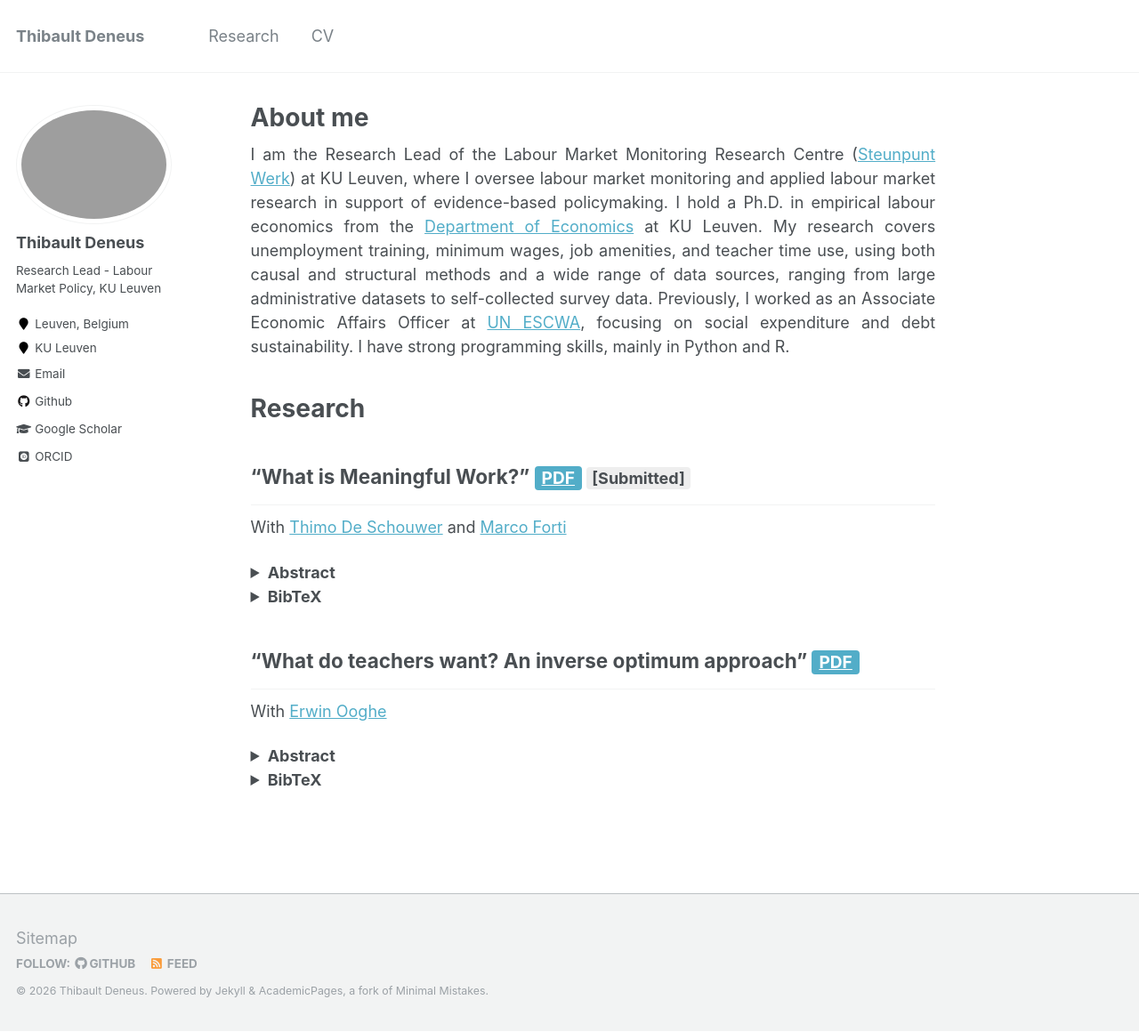
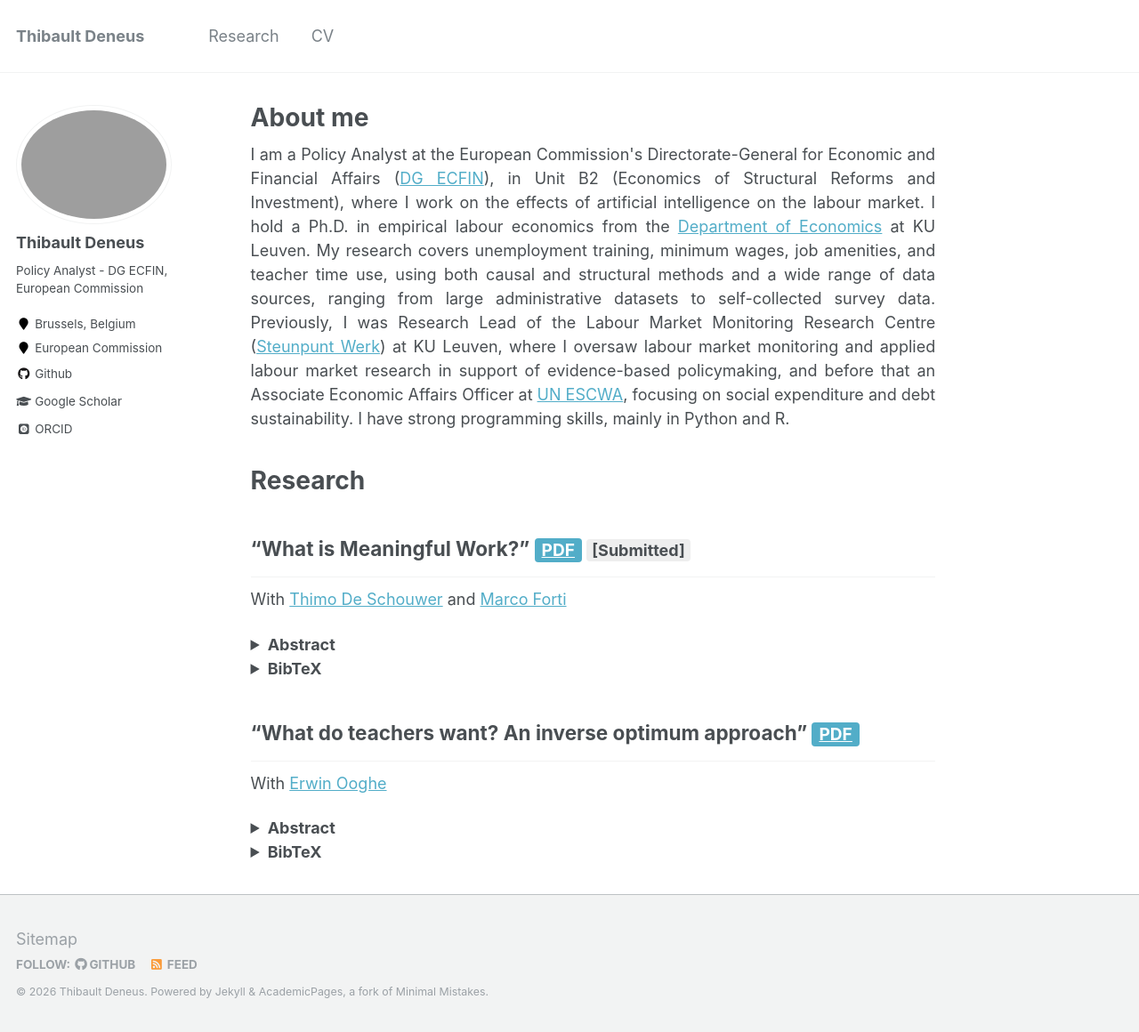
Before and after one commit to ThibaultDeneus/thibaultdeneus.github.io, a Jekyll site: the page built from _pages/about.md, in a window 1280 px wide and 1160 px high. Shown: the whole window at 89% size. Built offline with Jekyll 4.4.1, drawn with Linux system fonts in a browser that asks for light colours; some web fonts are replaced.

Commit message:
Updated position to Policy Analyst at DG ECFIN

```diff
--- a/_config.yml
+++ b/_config.yml
@@ -10,7 +10,7 @@ locale                   : "en-US"
 title                    : "Thibault Deneus"
 title_separator          : "-"
 name                     : &name "Thibault Deneus"
-description              : &description "Research Lead - Labour Market Policy, KU Leuven"
+description              : &description "Policy Analyst - DG ECFIN, European Commission"
 url                      : https://thibaultdeneus.github.io # the base hostname & protocol for your site e.g. "https://mmistakes.github.io"
 baseurl                  : "" # the subpath of your site, e.g. "/blog"
 repository               : ""
@@ -82,12 +82,12 @@ analytics:
 author:
   name             : "Thibault Deneus"
   avatar           : "profile.png"
-  bio              : "Research Lead - Labour Market Policy, KU Leuven"
-  location         : "Leuven, Belgium"
-  employer         : "KU Leuven"
+  bio              : "Policy Analyst - DG ECFIN, European Commission"
+  location         : "Brussels, Belgium"
+  employer         : "European Commission"
   pubmed           :
   googlescholar    : "https://scholar.google.com/citations?user=stCnU_YAAAAJ&hl=nl&oi=ao"
-  email            : "thibault.deneus@kuleuven.be"
+  email            :
   researchgate     :  # example: "https://www.researchgate.net/profile/yourprofile"
   uri              :
   bitbucket        :
--- a/_pages/about.md
+++ b/_pages/about.md
@@ -9,7 +9,7 @@ redirect_from:
 ---
 
 <div style="text-align: justify;">
-I am the Research Lead of the Labour Market Monitoring Research Centre (<a href="https://www.steunpuntwerk.be">Steunpunt Werk</a>) at KU Leuven, where I oversee labour market monitoring and applied labour market research in support of evidence-based policymaking. I hold a Ph.D. in empirical labour economics from the <a href="https://feb.kuleuven.be/research/economics">Department of Economics</a> at KU Leuven. My research covers unemployment training, minimum wages, job amenities, and teacher time use, using both causal and structural methods and a wide range of data sources, ranging from large administrative datasets to self-collected survey data. Previously, I worked as an Associate Economic Affairs Officer at <a href="https://www.unescwa.org">UN ESCWA</a>, focusing on social expenditure and debt sustainability. I have strong programming skills, mainly in Python and R.
+I am a Policy Analyst at the European Commission's Directorate-General for Economic and Financial Affairs (<a href="https://economy-finance.ec.europa.eu">DG ECFIN</a>), in Unit B2 (Economics of Structural Reforms and Investment), where I work on the effects of artificial intelligence on the labour market. I hold a Ph.D. in empirical labour economics from the <a href="https://feb.kuleuven.be/research/economics">Department of Economics</a> at KU Leuven. My research covers unemployment training, minimum wages, job amenities, and teacher time use, using both causal and structural methods and a wide range of data sources, ranging from large administrative datasets to self-collected survey data. Previously, I was Research Lead of the Labour Market Monitoring Research Centre (<a href="https://www.steunpuntwerk.be">Steunpunt Werk</a>) at KU Leuven, where I oversaw labour market monitoring and applied labour market research in support of evidence-based policymaking, and before that an Associate Economic Affairs Officer at <a href="https://www.unescwa.org">UN ESCWA</a>, focusing on social expenditure and debt sustainability. I have strong programming skills, mainly in Python and R.
 </div>
 
 
```
Also changed, not shown: _pages/cv.md (+4 -3 lines).
